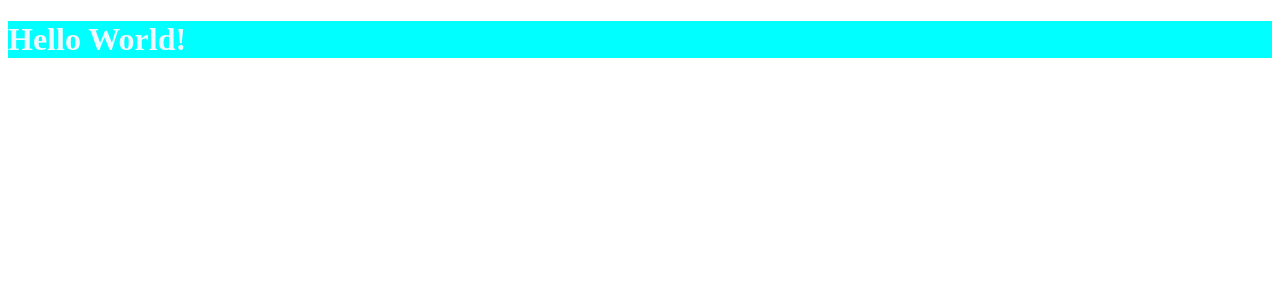
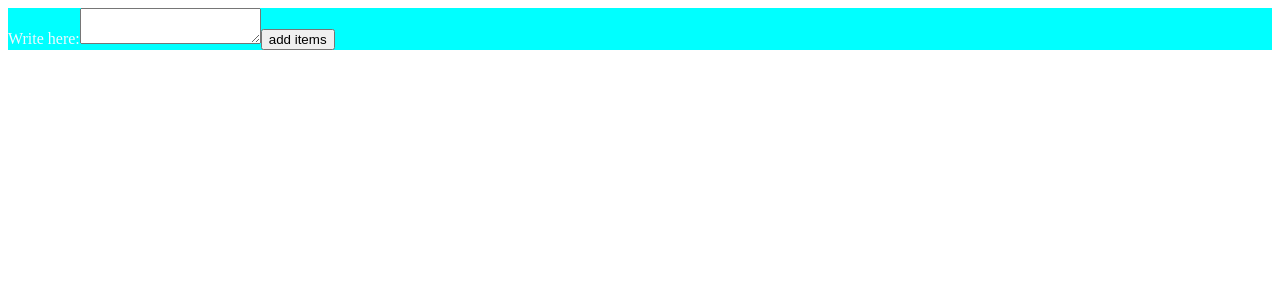
Before and after one commit to SimonFCO/reactlab, a React (Vite) app in the folder todo-app/: page / in a window 1280 px wide. Shown: the top 300 px of the page. Built offline with nearby package versions, Linux system fonts and the light colour scheme.

Commit message:
This shit wacky

```diff
--- a/todo-app/index.html
+++ b/todo-app/index.html
@@ -1,7 +1,12 @@
 <!doctype html>
 <html lang="en">
   <body>
-    <div id="root"></div>
+    <div id="root">
+      <textarea>
+  Content of the textarea.
+</textarea
+      >
+    </div>
     <script type="module" src="/src/main.jsx"></script>
   </body>
 </html>
--- a/todo-app/src/App.jsx
+++ b/todo-app/src/App.jsx
@@ -1,9 +1,10 @@
 import "./index.css";
+import TodoInput from "./components/TodoInput.jsx";
 
 function App() {
   return (
     <div className="App">
-      <h1>Hello World!</h1>
+      <TodoInput>Tjenare</TodoInput>
     </div>
   );
 }
--- a/todo-app/src/components/TodoInput.jsx
+++ b/todo-app/src/components/TodoInput.jsx
@@ -1 +1,24 @@
 /* This code will handle the input and all that*/
+
+import { createRoot } from "react-dom/client";
+import { useState } from "react";
+
+function MyForm() {
+  const [mytxt, setMytxt] = useState("");
+
+  function handleChange(e) {
+    setMytxt(e.target.value);
+  }
+
+  return (
+    <form>
+      <label>
+        Write here:
+        <textarea value={mytxt} onChange={handleChange} />
+      </label>
+      <button>add items</button>
+    </form>
+  );
+}
+
+export default MyForm;
--- a/todo-app/src/main.jsx
+++ b/todo-app/src/main.jsx
@@ -2,6 +2,7 @@ import { StrictMode } from "react";
 import { createRoot } from "react-dom/client";
 import "./index.css";
 import App from "./App.jsx";
+import TodoInput from "./components/TodoInput.jsx";
 
 createRoot(document.getElementById("root")).render(
   <StrictMode>
```
Also changed, not shown: todo-app/src/components/TodoList.jsx (line endings or trailing spaces).
